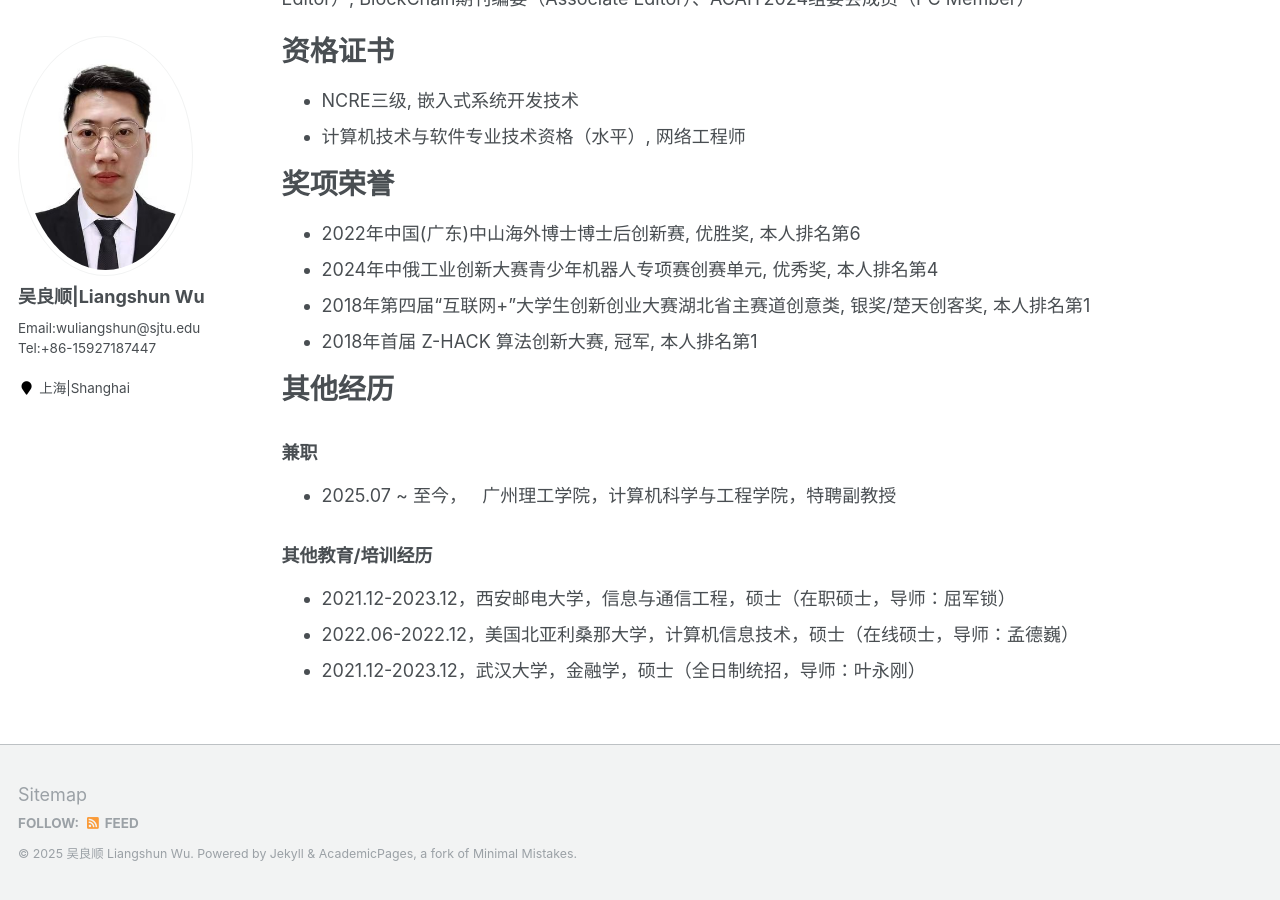
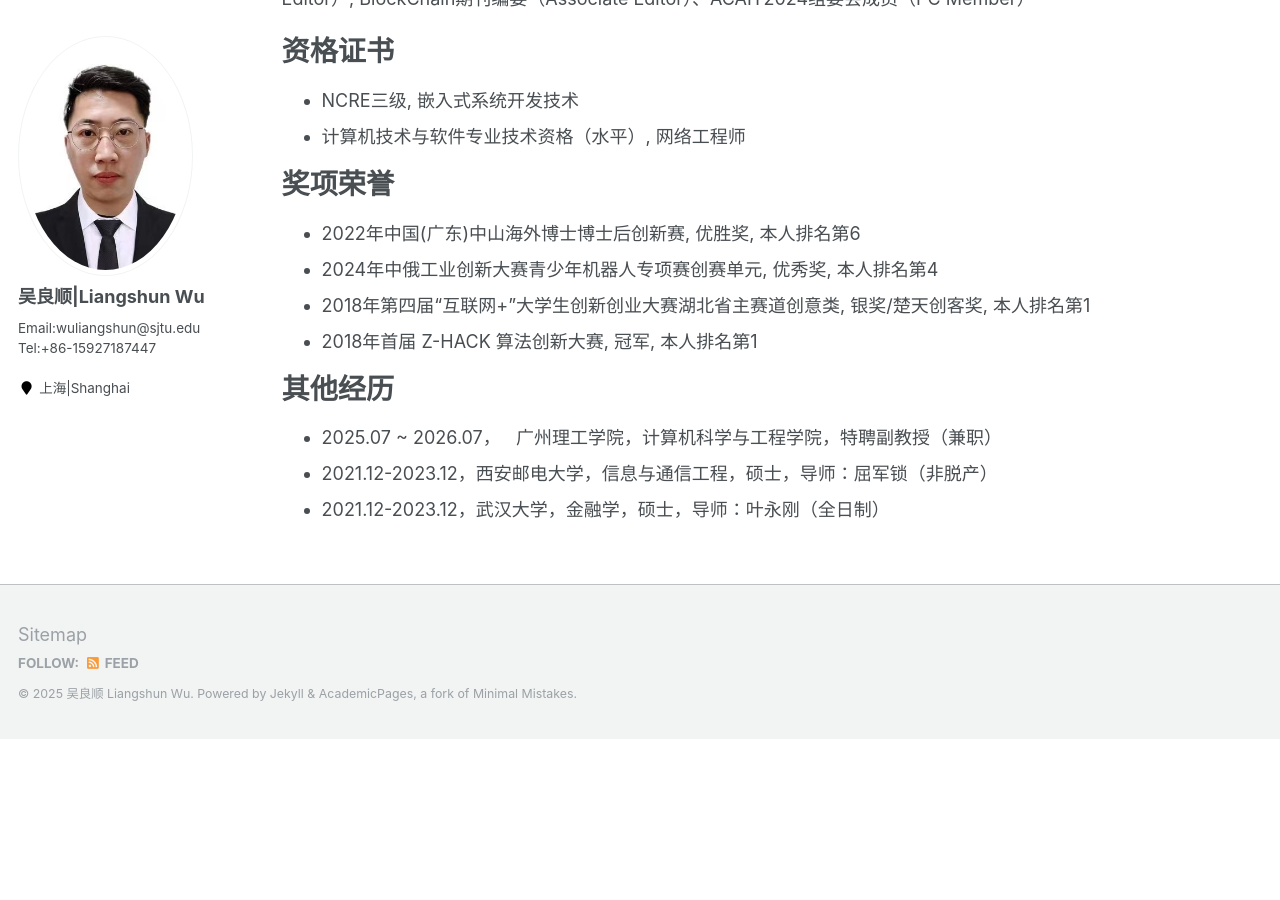
Before and after one commit to wuliangshun/wuliangshun.github.io, a Jekyll site: the page built from _pages/cv.md, in a window 1280 px wide and 900 px high, scrolled down 5486 px. Built offline with Jekyll 4.4.1, drawn with Linux system fonts in a browser that asks for light colours; after the commit the page ends 6225 px from its top, so only the background shows below that.

Commit message:
first commit

```diff
--- a/_pages/cv.md
+++ b/_pages/cv.md
@@ -150,11 +150,8 @@ IEEE会员、中国通信工业协会（CCIA）会员、中国人工智能学会
 
 其他经历
 ======
+* 2025.07 ~ 2026.07，   &nbsp;&nbsp;广州理工学院，计算机科学与工程学院，特聘副教授（兼职）
+* 2021.12-2023.12，西安邮电大学，信息与通信工程，硕士，导师：屈军锁（非脱产）
+* 2021.12-2023.12，武汉大学，金融学，硕士，导师：叶永刚（全日制）
 
-### 兼职
-* 2025.07 ~ 至今，   &nbsp;&nbsp;广州理工学院，计算机科学与工程学院，特聘副教授
-
-### 其他教育/培训经历
-* 2021.12-2023.12，西安邮电大学，信息与通信工程，硕士（在职硕士，导师：屈军锁）
-* 2022.06-2022.12，美国北亚利桑那大学，计算机信息技术，硕士（在线硕士，导师：孟德巍）
-* 2021.12-2023.12，武汉大学，金融学，硕士（全日制统招，导师：叶永刚）
+<!-- * 2022.06-2022.12，美国北亚利桑那大学，计算机信息技术，硕士（在线硕士，导师：孟德巍） -->
```
